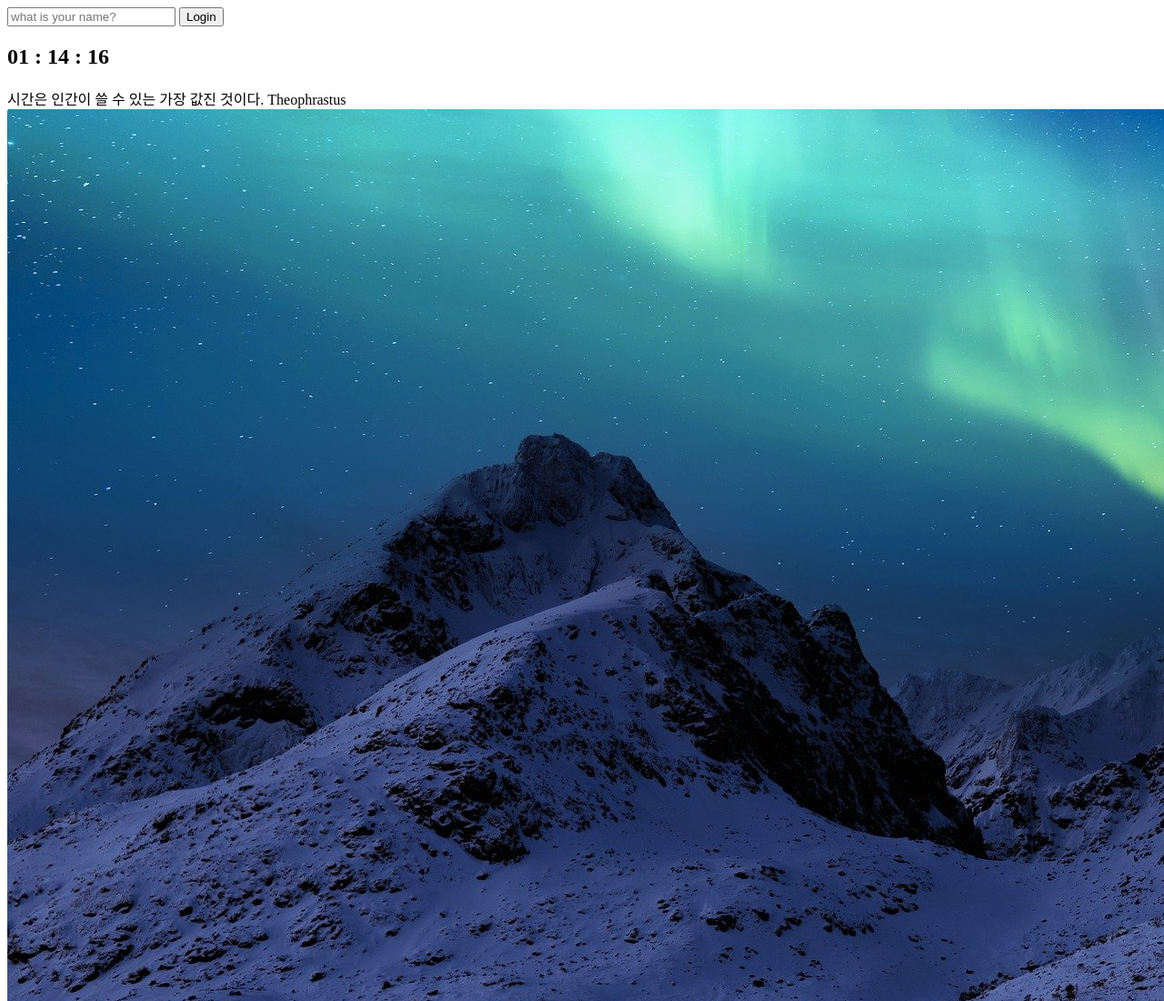
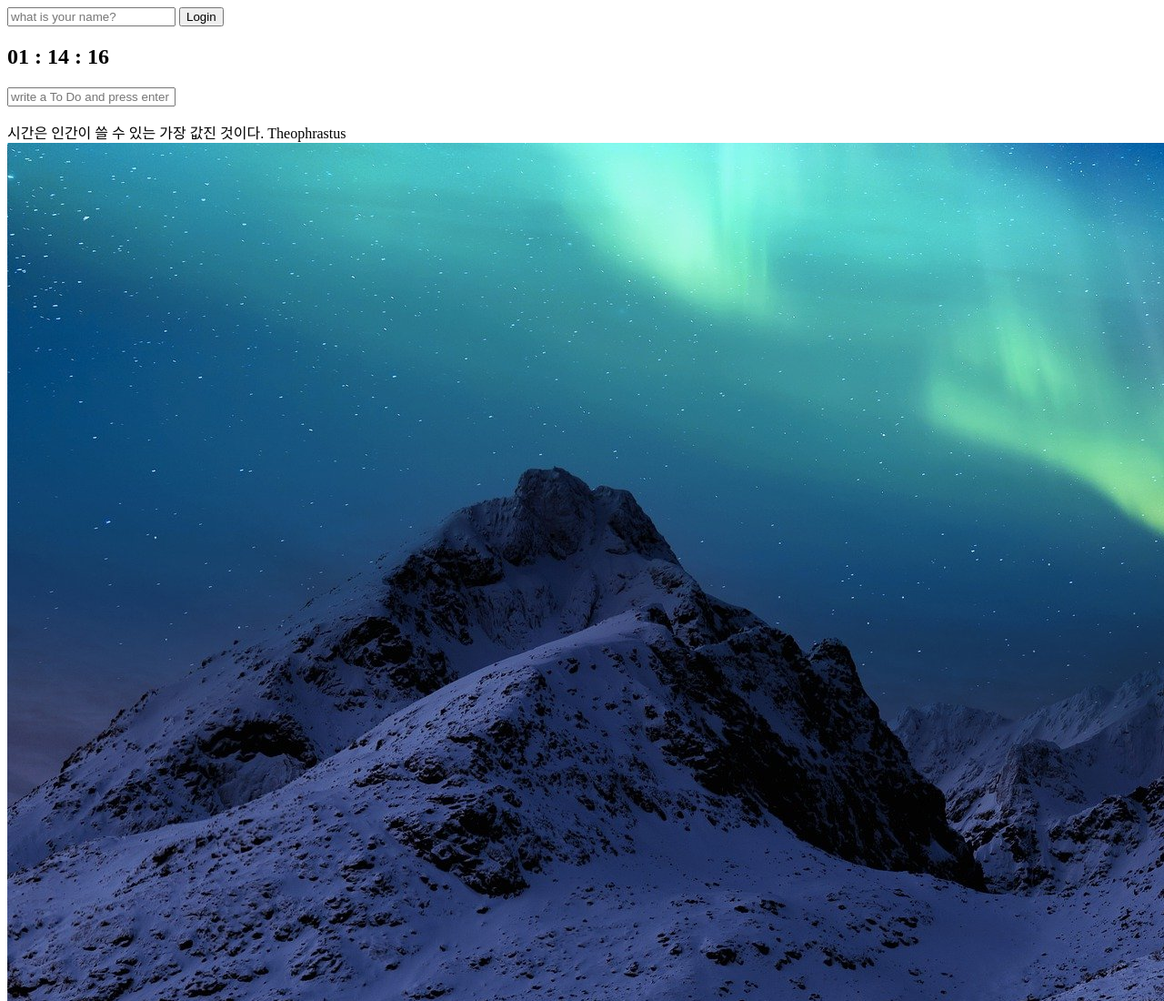
Before and after one commit to amisu1203/Momentum, a plain HTML site: page index.html in a window 1280 px wide. Shown: the top 1100 px of the page at 91% size. Drawn offline with Linux system fonts and the light colour scheme.

Commit message:
#todo-form 생성

```diff
--- a/index.html
+++ b/index.html
@@ -14,6 +14,10 @@
     </form>
     <h1 id="greeting" class="hidden"></h1>
     <h2 id="clock">00 : 00</h2>
+    <form id="todo-form">
+        <input type="text" placeholder="write a To Do and press enter" required>
+    </form>
+    <ul id="todo-list"></ul>
     <article id="quote">
         <span></span>
         <span></span>
```
